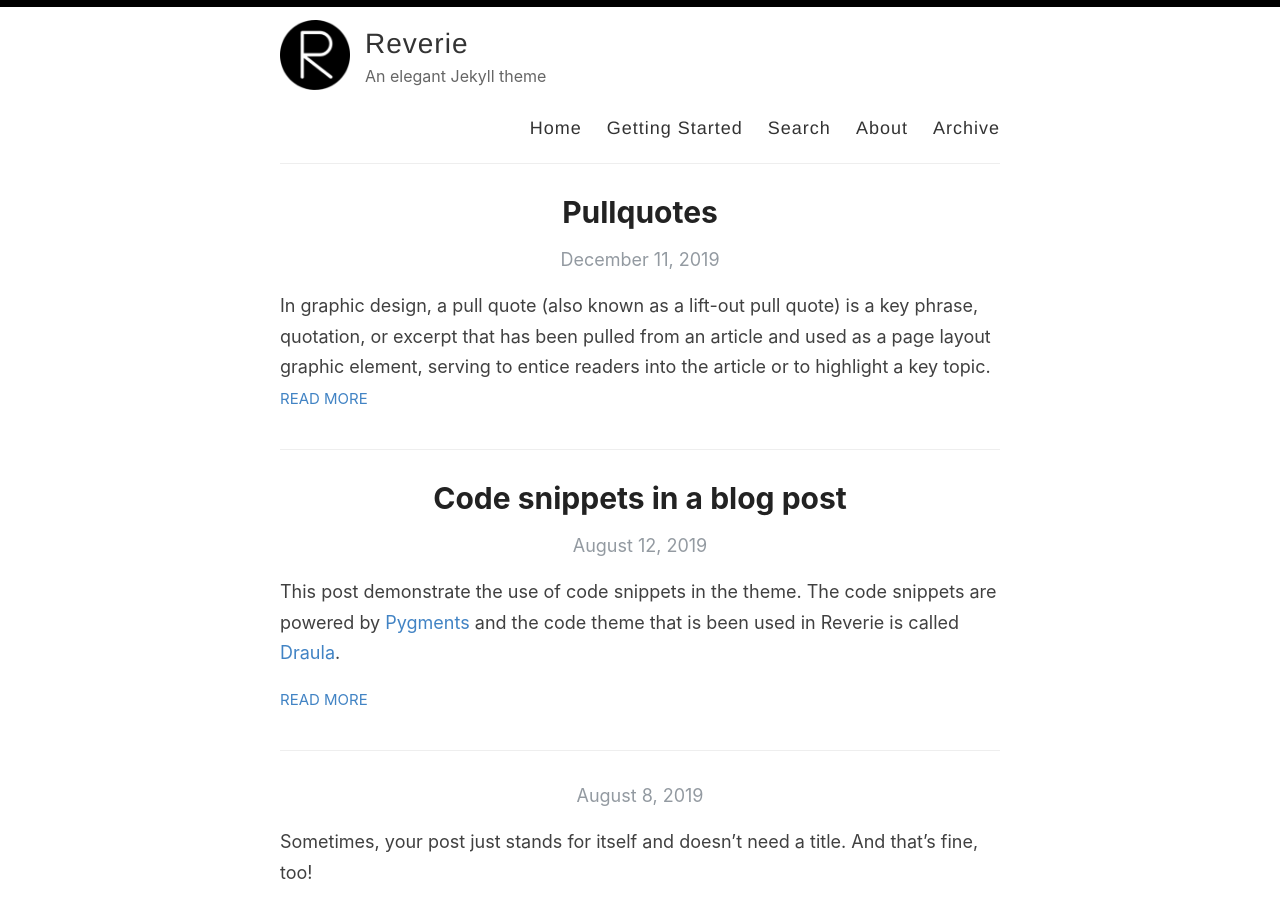
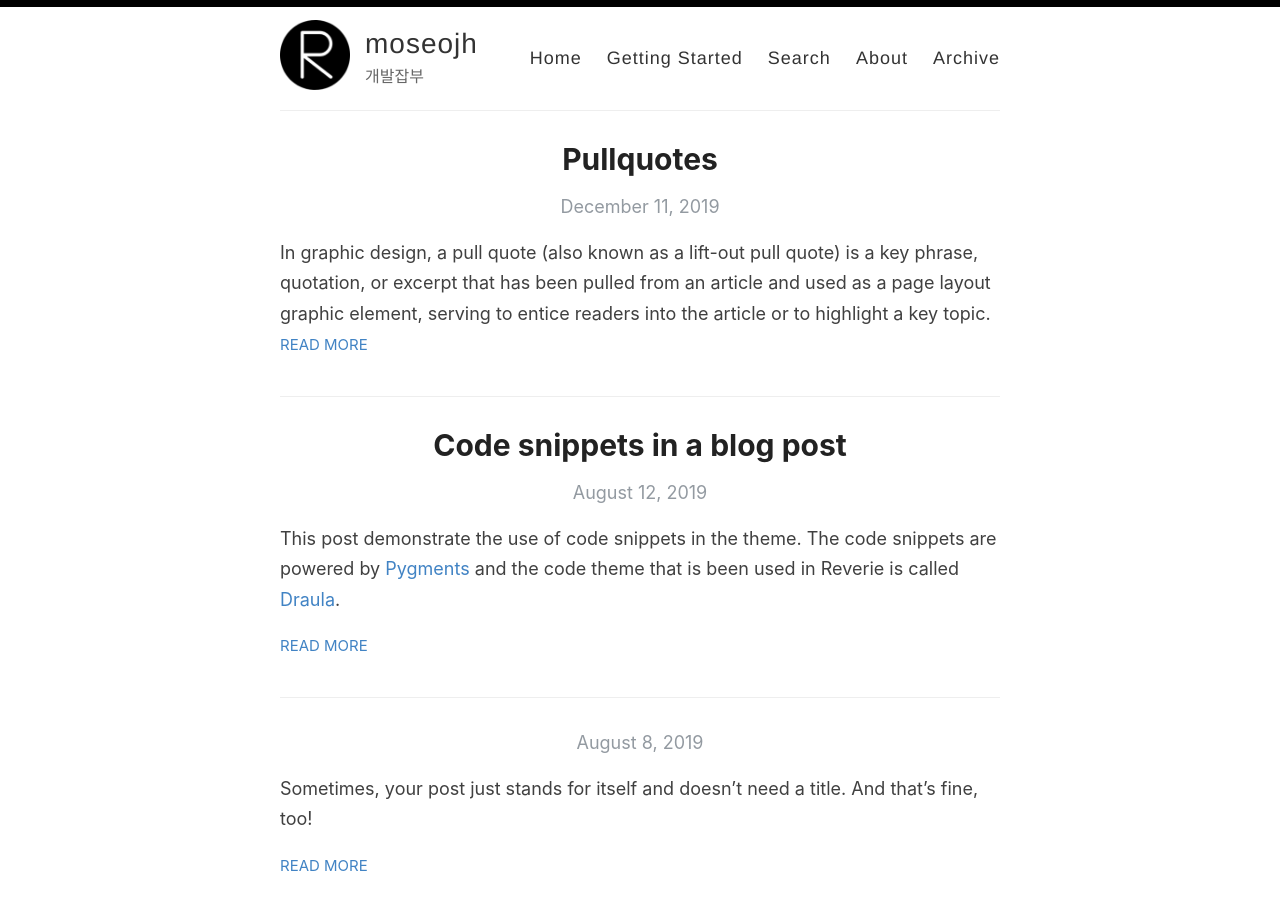
Before and after one commit to moseojh/moseojh.github.io, a Jekyll site: the page built from index.html, in a window 1280 px wide and 900 px high. Built offline with Jekyll 4.4.1, drawn with Linux system fonts in a browser that asks for light colours; the list of posts is cut into pages by our own code.

Commit message:
Update _config.yml

```diff
--- a/_config.yml
+++ b/_config.yml
@@ -3,13 +3,13 @@
 #
 
 # Name of your site (displayed in the header)
-name: Reverie
+name: moseojh
 
 # Name of the author
-author: Amit Merchant
+author: Seo Jungho
 
 # Short bio or description (displayed in the header)
-description: An elegant Jekyll theme
+description: 개발잡부
 
 # URL of your avatar or profile pic (you could use your GitHub profile pic)
 avatar: /images/reverie.png
@@ -21,15 +21,15 @@ avatar: /images/reverie.png
 # Includes an icon in the footer for each username you enter
 footer-links:
   dribbble:
-  email: amit.d.merchant@gmail.com
+  email: moseojh@naver.com
   facebook:
   flickr:
-  github: amitmerchant1990/reverie
+  github: moseojh
   instagram:
   linkedin:
   pinterest:
   rss: rss
-  twitter: amit_merchant
+  twitter:
   stackoverflow:
   youtube: # channel/<your_long_string> or user/<user-name>
   googleplus: # anything in your profile username that comes after plus.google.com/
@@ -41,21 +41,21 @@ footer-links:
 disqus:
 
 # Enter your Google Analytics web tracking code (e.g. UA-2110908-2) to activate tracking
-google_analytics: UA-43339302-11
+#google_analytics: UA-43339302-11
 
 # For newer "GA4" analytics, use the following instead of the "UA" entry above
 #google_analytics_ga4: G-GABC1DEFG
 
 # Your website URL (e.g. http://amitmerchant1990.github.io or http://www.amitmerchant.com)
 # Used for Sitemap.xml and your RSS feed
-url: http://www.amitmerchant.com/reverie
-enforce_ssl: https://www.amitmerchant.com/reverie
+url: http://moseojh.github.io
+enforce_ssl: https://moseojh.github.io
 
 # If you're hosting your site at a Project repository on GitHub pages
 # (http://yourusername.github.io/repository-name)
 # and NOT your User repository (http://yourusername.github.io)
 # then add in the baseurl here, like this: "/repository-name"
-baseurl: "/reverie"
+baseurl: ""
 
 #
 # !! You don't need to change any of the configuration flags below !!
```
